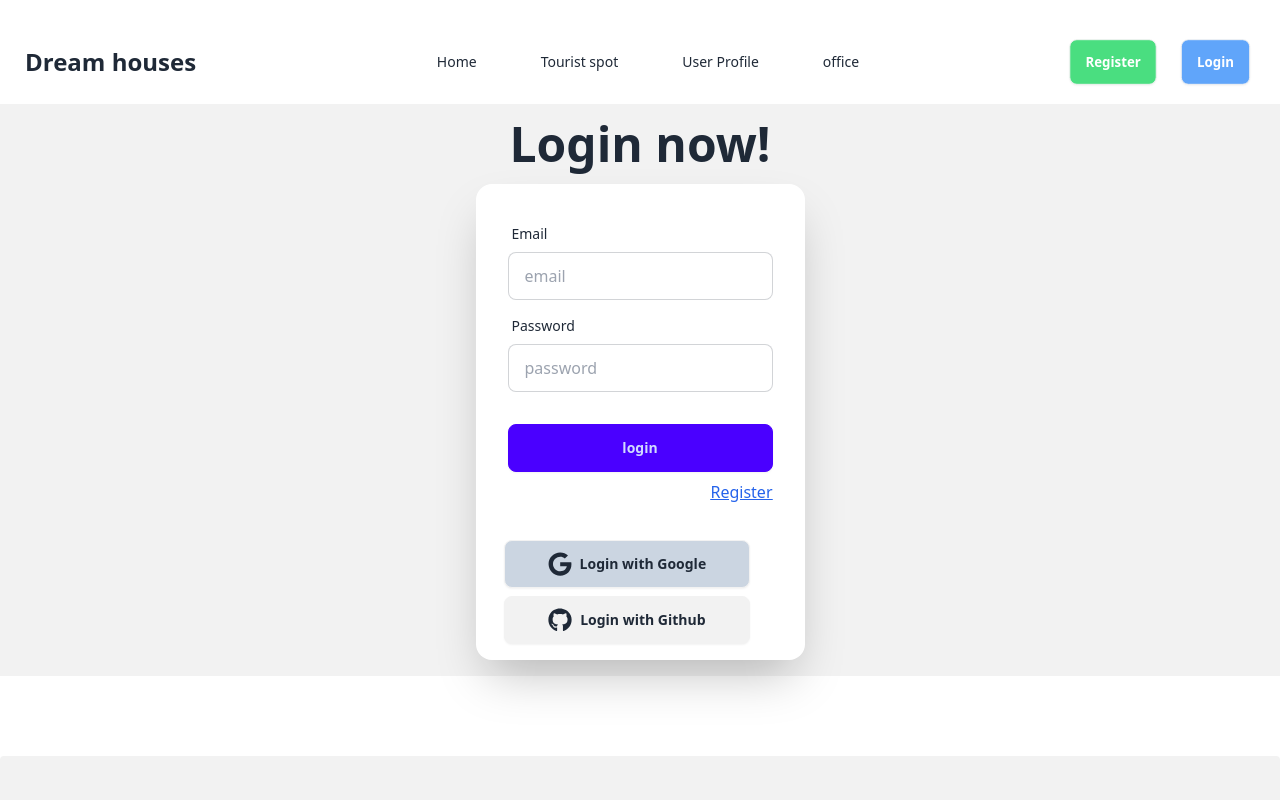
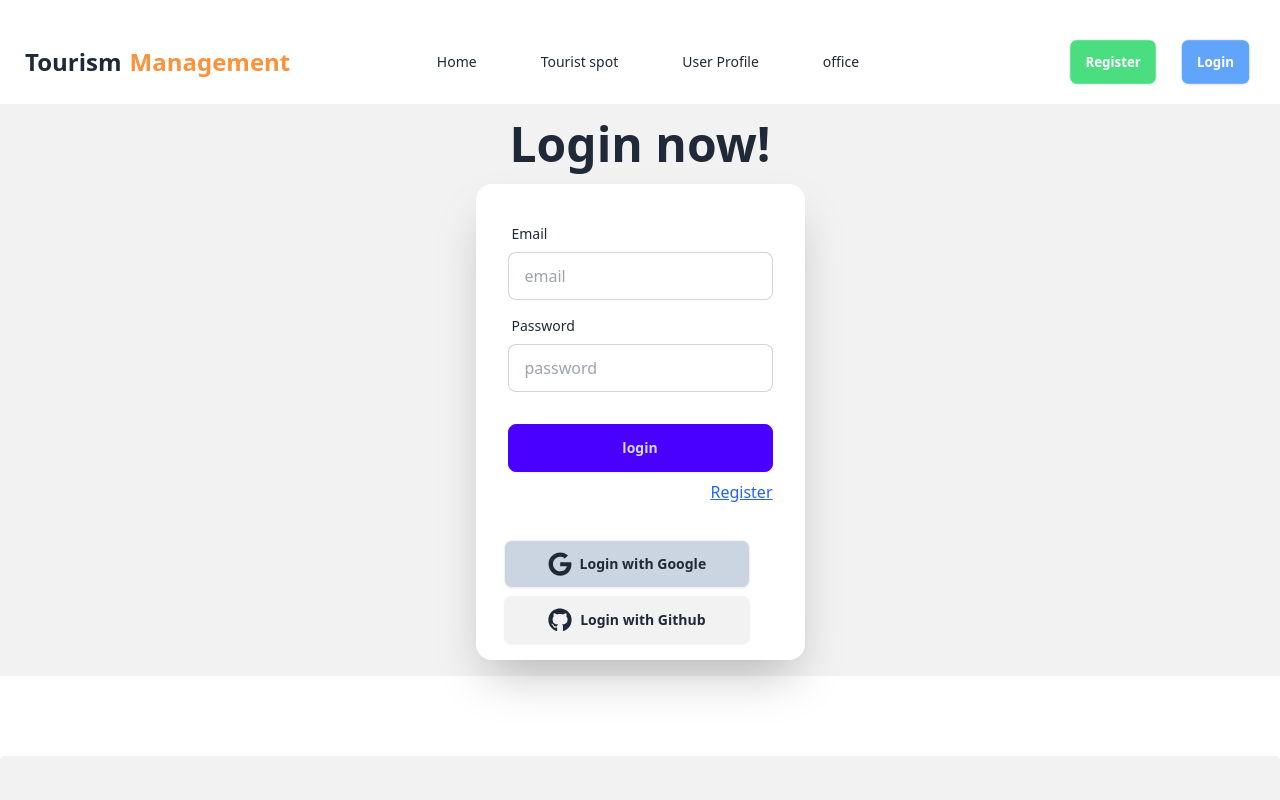
Before and after one commit to nafis200/assignmnet10-client, a React (Vite) app: page /login in a window 1280 px wide. Shown: the top 800 px of the page. Built offline with nearby package versions, Linux system fonts and the light colour scheme; no server answers.

Commit message:
tooltip add

```diff
--- a/src/components/navbar/Navbar.jsx
+++ b/src/components/navbar/Navbar.jsx
@@ -46,7 +46,7 @@ const Navbar = () => {
 
   const links = (
     <>
-      <li className="lg:ml-4 p-2">
+      <li className="lg:ml-4 p-2" id="home">
         <NavLink
           to="/"
           className={({ isActive, isPending }) =>
@@ -55,9 +55,12 @@ const Navbar = () => {
         >
           Home
         </NavLink>
+        <Tooltip anchorSelect="#home" clickable>
+                      <button>Home page</button>
+                    </Tooltip>
       </li>
 
-      <li className="lg:ml-4 p-2">
+      <li className="lg:ml-4 p-2" id="tourist">
         <NavLink
           to="/tourist-spot"
           className={({ isActive, isPending }) =>
@@ -66,6 +69,9 @@ const Navbar = () => {
         >
           Tourist spot
         </NavLink>
+        <Tooltip anchorSelect="#tourist" clickable>
+                      <button>All tourist page</button>
+                    </Tooltip>
       </li>
       <li className="lg:ml-4 p-2">
         <NavLink
@@ -131,9 +137,7 @@ const Navbar = () => {
                 <div>{links}</div>
               </ul>
             </div>
-            <a className="btn btn-ghost text-xl lg:text-2xl font-bold">
-              Dream houses
-            </a>
+            <a className="btn btn-ghost text-xl lg:text-2xl font-bold"> Tourism  <span className="text-orange-400">Management</span>  </a>
           </div>
           <div class="navbar-center hidden lg:flex">
             <ul class="menu menu-horizontal px-1">{links}</ul>
```
